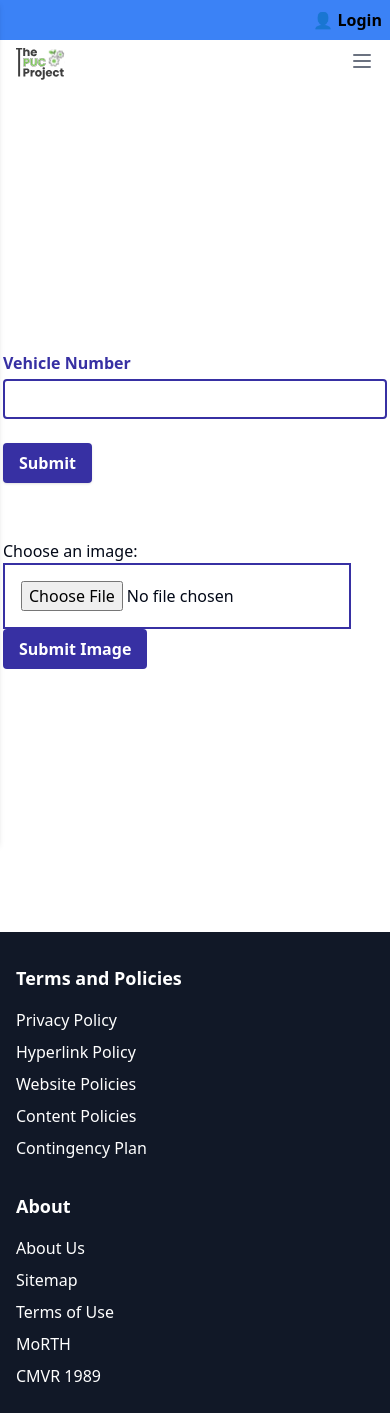
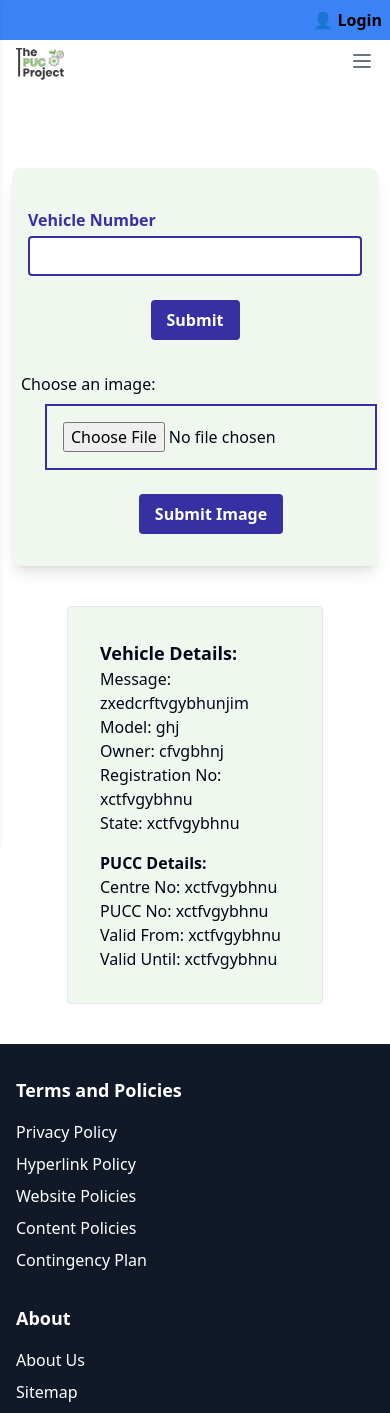
Before and after one commit to vinayrewatkar/PUC-dashboard, a Next.js app: page /PucCheck in a window 390 px wide. Shown: the top 1413 px of the page. Built offline with nearby package versions, Linux system fonts and the light colour scheme.

Commit message:
puc_check half-responsive after integration

```diff
--- a/src/app/PucCheck/page.tsx
+++ b/src/app/PucCheck/page.tsx
@@ -61,15 +61,21 @@ const PucCheck = () => {
   };
 
   return (
-    <div className="flex flex-col items-center justify-center h-screen bg-white">
-      <form onSubmit={handleSubmitVehicleNumber} className="w-full max-w-sm mb-4">
-        <div className="md:flex md:items-center mb-6">
-          <div className="md:w-1/3">
+    <div>
+
+
+<div className=" bg-[#F0F7EE] mb-10 mt-20 shadow-lg rounded-lg  sm: mr-3 sm: ml-3 md:max-w-lg md:mx-auto md:mb-10 md:mt-20 md:rounded-lg md:shadow-lg md:w-full md:flex md:justify-center">
+  <div className="md: p-4">
+    <div className=" md:h-40">
+      <form onSubmit={handleSubmitVehicleNumber} className=" md: w-full md :max-w-sm mb-4">
+        {/* Vehicle Number input */}
+        <div className="md:flex md:items-center mb-6 mt-6">
+          <div className="md:w-1/3 mt-4">
             <label className="block text-indigo-800 font-bold md:text-right mb-1 md:mb-0 pr-4" htmlFor="vehicle-number">
               Vehicle Number
             </label>
           </div>
-          <div className="md:w-2/3">
+          <div>
             <input
               className="appearance-none border-2 border-indigo-800 rounded w-full py-2 px-4 text-indigo-800 leading-tight focus:outline-none focus:bg-white focus:border-indigo-800"
               id="vehicle-number"
@@ -79,29 +85,39 @@ const PucCheck = () => {
             />
           </div>
         </div>
-        <div className="md:flex md:items-center">
-          <div className="md:w-1/3"></div>
-          <div className="md:w-2/3">
+        {/* Submit button for Vehicle Number */}
+        <div className=" flex items-center justify-center md:flex items-center justify-center ">
+
             <button
-              className="shadow bg-indigo-800 hover:bg-indigo-600 focus:shadow-outline focus:outline-none text-white font-bold py-2 px-4 rounded"
+              className=" md:shadow bg-indigo-800 hover:bg-indigo-600 focus:shadow-outline focus:outline-none text-white font-bold py-2 px-4 rounded"
               type="submit"
             >
               Submit
             </button>
-          </div>
+
         </div>
       </form>
+    </div>
 
-      <form onSubmit={handleSubmitImage} className="w-full max-w-sm">
-        <div className="pt-10">
+    {/* Image input */}
+    <div>
+      <div  className=" md:h-48 ml-8">
+      <form onSubmit={handleSubmitImage} className="w-full max-w-sm mb-4">
+       <div className="flex flex-col items-center">
+       <div className="m-2">
+        <div className="m-2">
         <p>Choose an image:</p>
+        </div>
+
           <input
             type="file"
             accept="image/*"
             onChange={handleImageChange}
-            className="border-2 border-indigo-800 p-4"
+            className="border-2 border-indigo-800 py-4 pl-4 mx-8"
           />
         </div>
+        {/* Submit button for Image */}
+        <div className="md:flex items-center justify-center pt-4">
           <button
             type="submit"
             className="bg-indigo-800 hover:bg-indigo-600 text-white font-bold py-2 px-4 rounded"
@@ -109,9 +125,16 @@ const PucCheck = () => {
           >
             Submit Image
           </button>
+        </div>
+        </div>
       </form>
+      </div>
 
-      {responseDetails && (
+  </div>
+</div>
+</div>
+      {/* puc output */}
+      {/* {responseDetails && (
       <div className="mt-8 p-4 text-left border border-indigo-800 rounded">
           <h3 className="text-lg font-bold">Vehicle Details:</h3>
           <p>Message: {responseDetails?.message}</p>
@@ -125,10 +148,24 @@ const PucCheck = () => {
           <p>Valid From: {responseDetails?.vehicle_pucc_details.pucc_from}</p>
           <p>Valid Until: {responseDetails?.vehicle_pucc_details.pucc_upto}</p>
         </div>
-       )}
+       )}  */}
+       <div>
+    <div className="mb-10 p-8 text-left border bg-[#F0F7EE] rounded mx-auto w-64">
+          <h3 className="text-lg font-bold">Vehicle Details:</h3>
+          <p>Message: zxedcrftvgybhunjim</p>
+          <p>Model: ghj</p>
+          <p>Owner: cfvgbhnj</p>
+          <p>Registration No: xctfvgybhnu</p>
+          <p>State: xctfvgybhnu</p>
+          <h4 className="text-md font-bold mt-4">PUCC Details:</h4>
+          <p>Centre No: xctfvgybhnu</p>
+          <p>PUCC No: xctfvgybhnu</p>
+          <p>Valid From: xctfvgybhnu</p>
+          <p>Valid Until: xctfvgybhnu</p>
+        </div>
+       </div>
+    </div>
 
-
-    </div>
   );
 };
 
```
Lines whose indentation alone changed are shown as unchanged.
